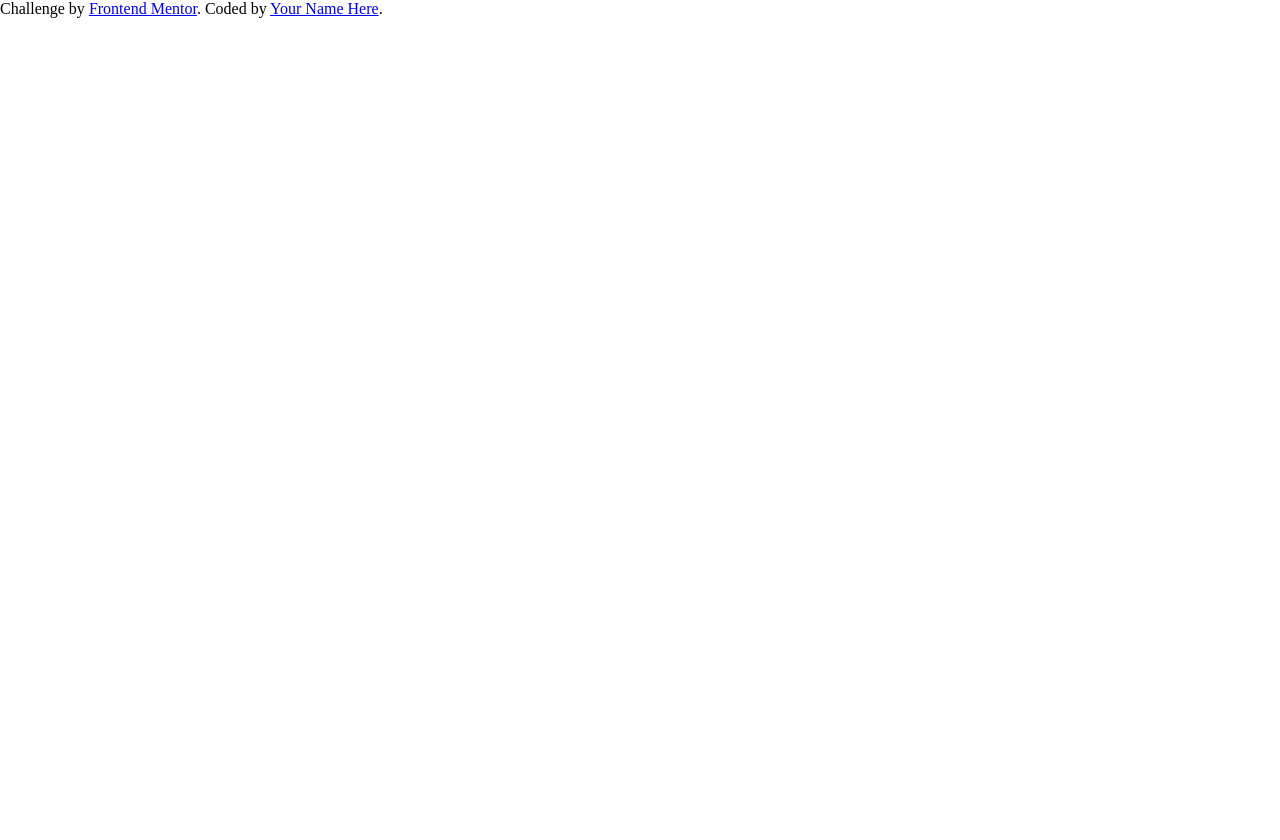
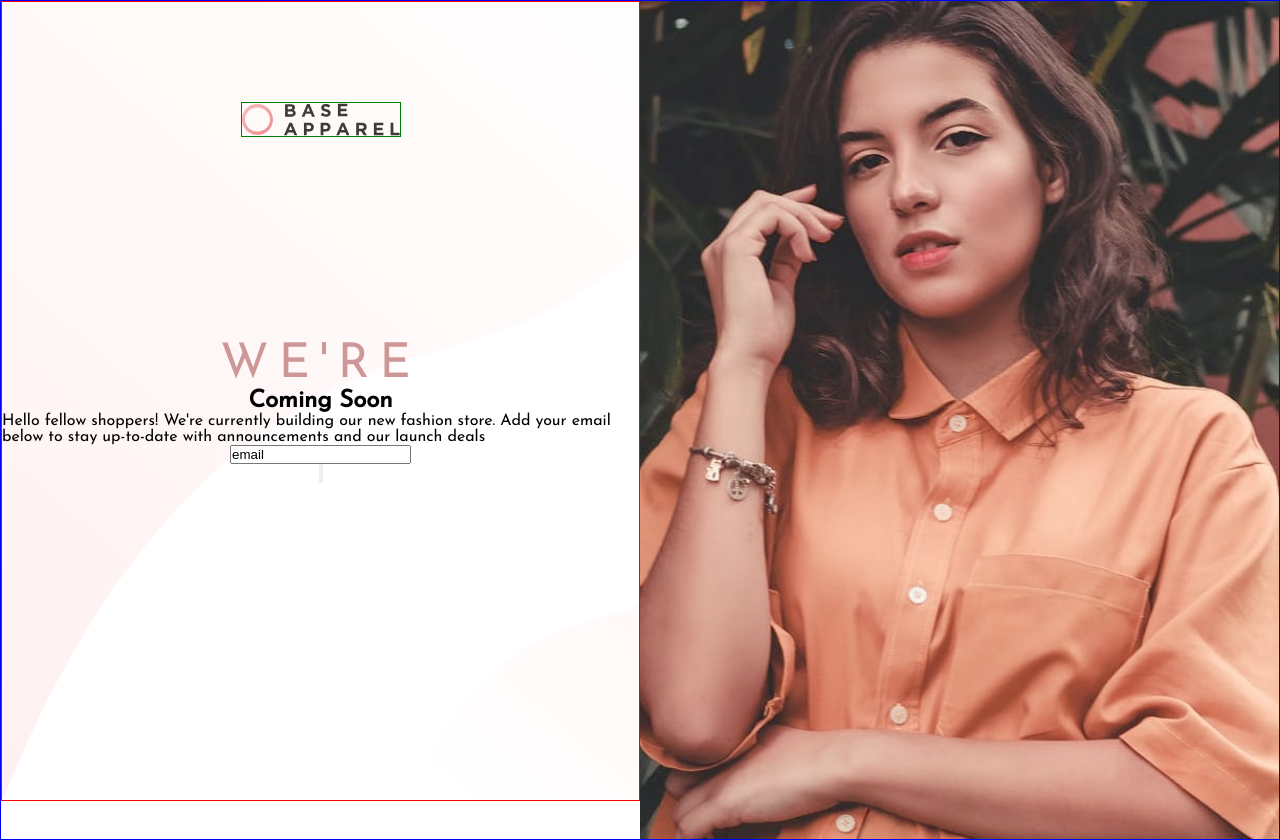
Before and after one commit to nonatodiego/pagina-de-em-breve, a plain HTML site: page index.html in a window 1280 px wide. Before the commit the page ends 800 px from the top, so only its background shows below. Drawn offline with Linux system fonts and the light colour scheme.

Commit message:
starting dev html + css

```diff
--- a/css/style.css
+++ b/css/style.css
@@ -3,3 +3,52 @@
   padding: 0;
   box-sizing: border-box;
 }
+
+body {
+  font-size: 16px;
+  font-family: 'Josefin Sans', sans-serif;
+  overflow: hidden;
+}
+
+.container {
+  display: flex;
+  max-width: 1440px;
+  margin: 0 auto;
+  border: 1px solid blue;
+}
+
+.flex {
+  display: flex;
+  background-image: url(../images/bg-pattern-desktop.svg);
+  flex-direction: column;
+  border: 1px solid red;
+  justify-content: flex-start;
+  align-items: center;
+  min-width: 50%;
+  height: 100vh;
+}
+
+.logo img{
+  margin-top: 100px;
+  border: 1px solid green;
+}
+
+.text-1 {
+  margin-top: 200px;
+  font-size: 3em;
+  font-weight: 300;
+  text-transform: uppercase;
+  letter-spacing: 10px;
+  color:hsl(0, 36%, 70%);
+}
+
+.email-input,.btn-input {
+  max-width: 200px;
+}
+
+
+.aside-img {
+  width: 100%;
+  margin: 0;
+  padding: 0;
+}
--- a/index.html
+++ b/index.html
@@ -1,25 +1,48 @@
 <!DOCTYPE html>
-<html lang="en">
+<html lang="pt-br">
 <head>
   <meta charset="UTF-8">
   <meta name="viewport" content="width=device-width, initial-scale=1.0"> <!-- displays site properly based on user's device -->
-
   <link rel="icon" type="image/png" sizes="32x32" href="./images/favicon-32x32.png">
+  <link href="https://fonts.googleapis.com/css?family=Josefin+Sans&display=swap" rel="stylesheet">
   <link rel="stylesheet" href="css/style.css">
-
-  <title>Frontend Mentor | Base Apparel coming soon page</title>
-
-
+  <title>Em Breve</title>
 </head>
 <body>
+  <div class="container">
+    <main class="flex">
+      <div class="logo">
+        <img src="images/logo.svg" alt="logo do site">
+      </div>
+
+        <h1 class="text-1">
+          We're
+        </h1>
+
+        <h2 class="text-2">
+          Coming Soon
+        </h2>
+
+        <p class="text-3">
+          Hello fellow shoppers! We're currently building our new fashion store. Add your email below to stay up-to-date with announcements and our launch deals
+        </p>
+
+        <input type="email" value="email" class="email-input">
+        <input type="button" class="btn-input">
+
+    </main>
+    <img class="aside-img" src="images/hero-desktop.jpg" alt="imagem de fundo">
+  </div>
+
+      <!-- <footer>
+        <p class="attribution">
+          Challenge by <a href="https://www.frontendmentor.io?ref=challenge" target="_blank">Frontend Mentor</a>.
+          Coded by <a href="https://diegononato.netlify.com/" target="_black">Diego Nonato</a>.
+        </p>
+      </footer> -->
 
 
 
-  <footer>
-    <p class="attribution">
-      Challenge by <a href="https://www.frontendmentor.io?ref=challenge" target="_blank">Frontend Mentor</a>.
-      Coded by <a href="#">Your Name Here</a>.
-    </p>
-  </footer>
+
 </body>
 </html>
```
